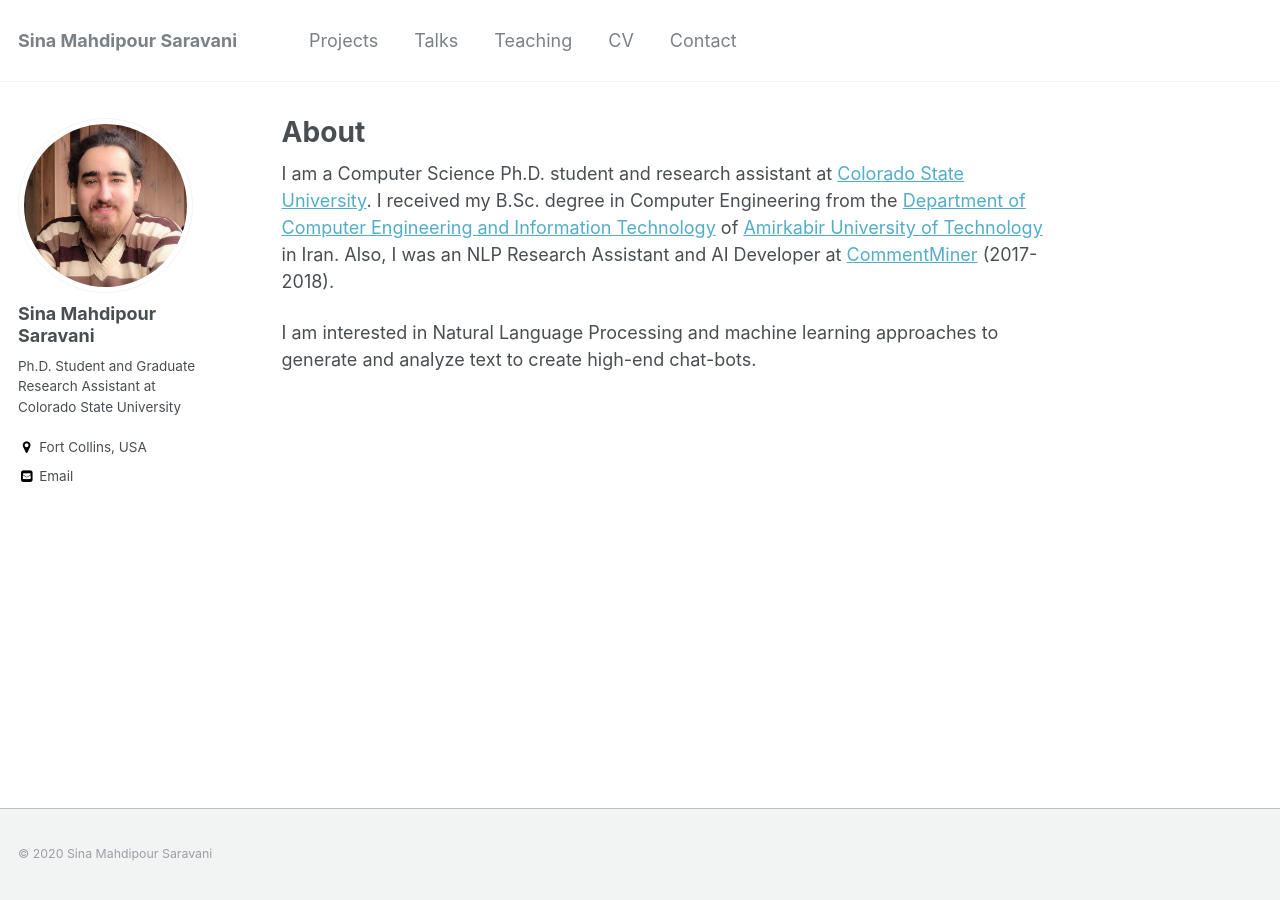
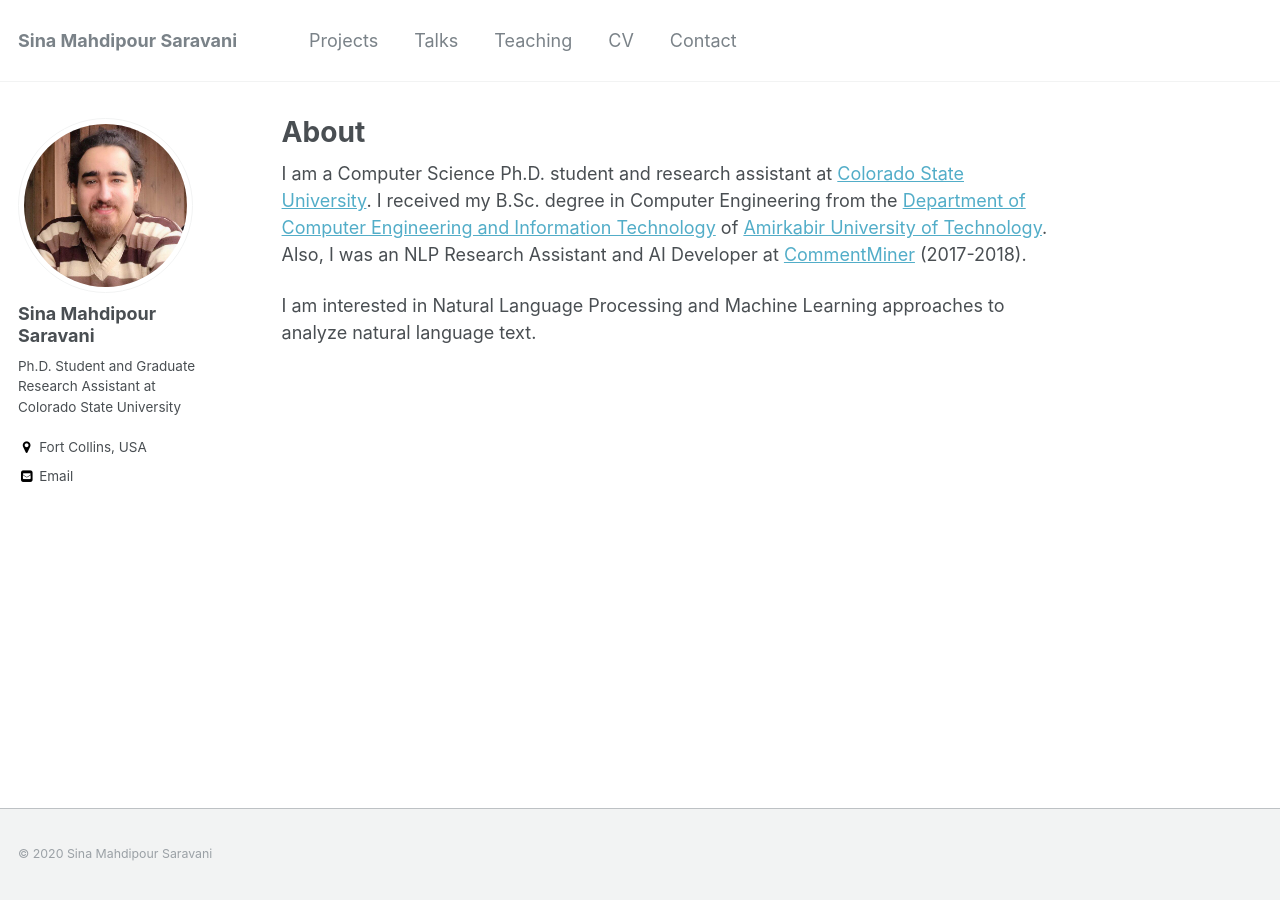
Before and after one commit to sinamps/sinamps.github.io, a Jekyll site: the page built from _pages/about.md, in a window 1280 px wide. Built offline with Jekyll 4.4.1, drawn with Linux system fonts in a browser that asks for light colours.

Commit message:
Update about.md

```diff
--- a/_pages/about.md
+++ b/_pages/about.md
@@ -8,6 +8,6 @@ redirect_from:
   - /about.html
 ---
 
-I am a Computer Science Ph.D. student and research assistant at [Colorado State University](https://www.colostate.edu). I received my B.Sc. degree in Computer Engineering from the [Department of Computer Engineering and Information Technology](http://ceit.aut.ac.ir/autcms/home.htm?depurl=computer-engineering&lang=en) of [Amirkabir University of Technology](http://aut.ac.ir/aut/) in Iran. Also, I was an NLP Research Assistant and AI Developer at [CommentMiner](http://www.commentminer.ir/) (2017-2018).
+I am a Computer Science Ph.D. student and research assistant at [Colorado State University](https://www.colostate.edu). I received my B.Sc. degree in Computer Engineering from the [Department of Computer Engineering and Information Technology](http://ceit.aut.ac.ir/autcms/home.htm?depurl=computer-engineering&lang=en) of [Amirkabir University of Technology](http://aut.ac.ir/aut/). Also, I was an NLP Research Assistant and AI Developer at [CommentMiner](http://www.commentminer.ir/) (2017-2018).
 
-I am interested in Natural Language Processing and machine learning approaches to generate and analyze text to create high-end chat-bots.
+I am interested in Natural Language Processing and Machine Learning approaches to analyze natural language text.
```
